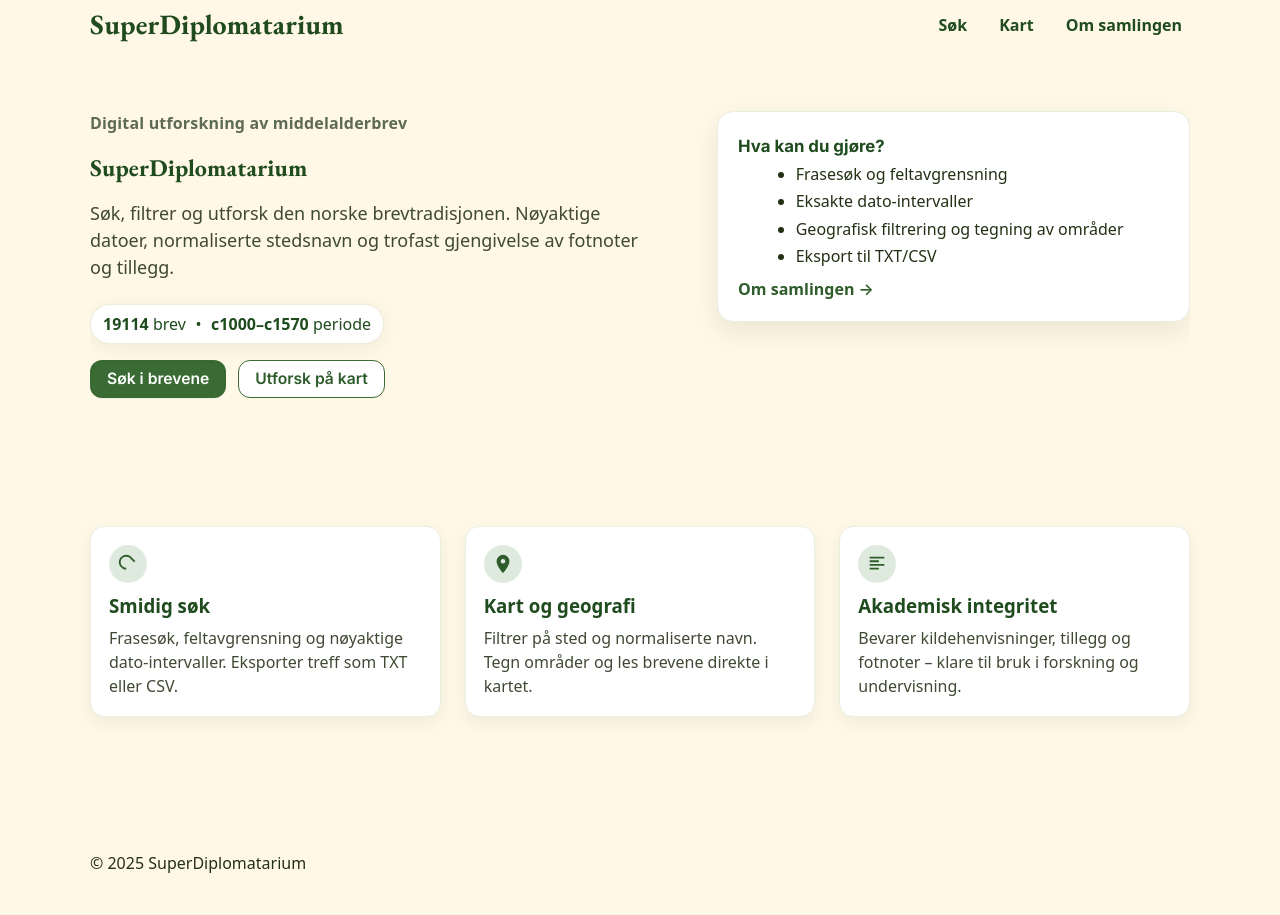
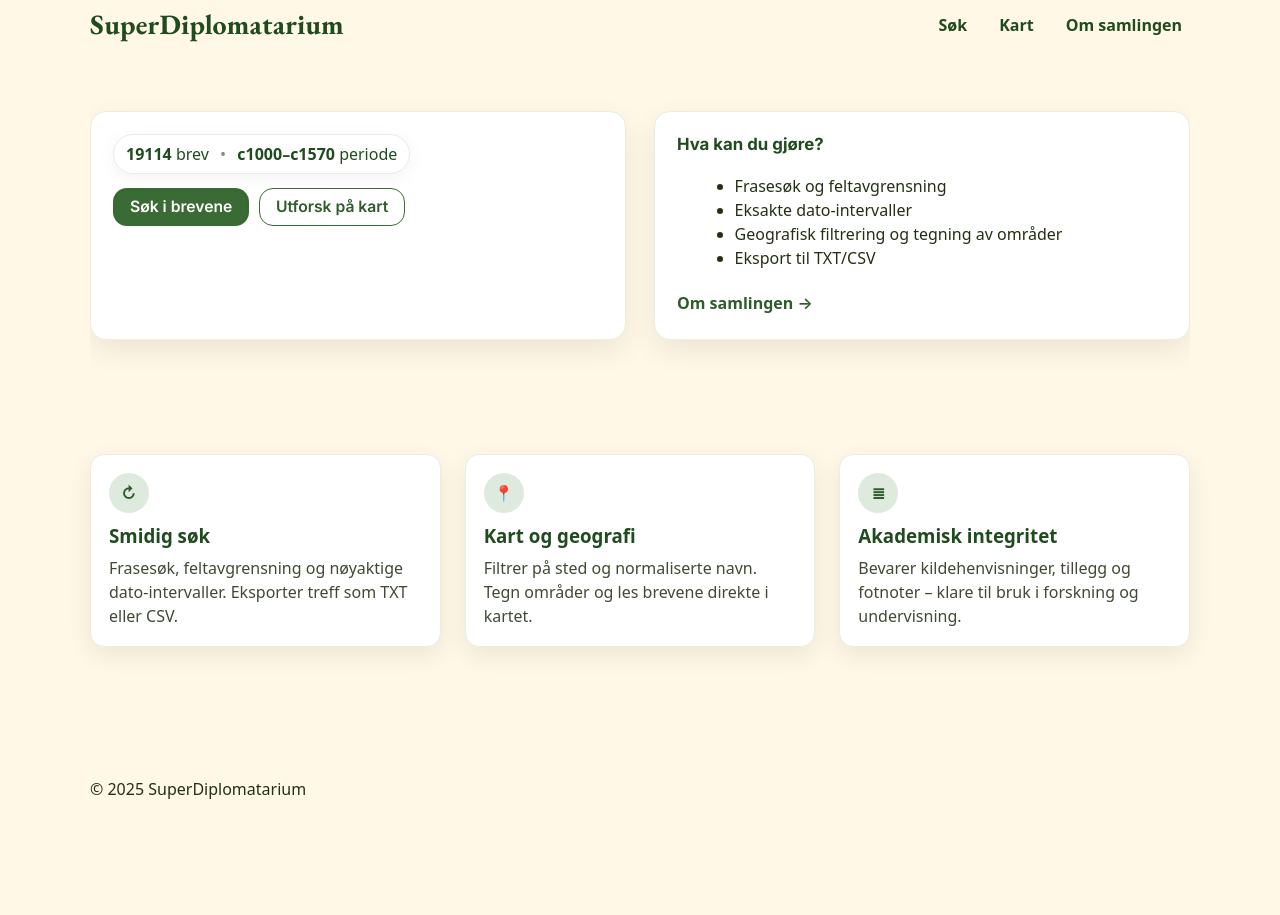
Before and after one commit to Moryzont/SuperDiplomatarium, a Jekyll site: the page built from index.html, in a window 1280 px wide. Built offline with Jekyll 4.4.1, drawn with Linux system fonts in a browser that asks for light colours; some web fonts are replaced.

Commit message:
design fix

```diff
--- a/assets/css/main.css
+++ b/assets/css/main.css
@@ -322,3 +322,75 @@
     margin-bottom: .6rem;
   }
   .icon svg{ width: 22px; height: 22px; display:block; }
+
+  /* ===================== Tighter, unified hero ===================== */
+
+.hero--tight{ position:relative; padding: clamp(24px, 4vw, 44px) 0 clamp(34px, 6vw, 64px); overflow:hidden; }
+
+/* two equal cards */
+.hero__grid{
+  display:grid; grid-template-columns: repeat(2, minmax(0,1fr));
+  gap: clamp(16px, 2.5vw, 28px);
+  align-items: stretch;  /* equal heights */
+}
+@media (max-width: 900px){ .hero__grid{ grid-template-columns: 1fr; } }
+
+/* panels (balanced shadow on all edges) */
+.panel{
+  background:#fff; border:1px solid #e9eedf; border-radius:16px;
+  box-shadow: 0 10px 28px rgba(0,0,0,.08); /* symmetric */
+  display:flex; height:100%;
+}
+.panel__body{ padding: clamp(16px, 2.2vw, 22px); display:flex; flex-direction:column; gap:.9rem; }
+
+/* left card: compact stats + CTAs */
+.stats-row{
+  display:inline-flex; gap:.7rem; align-items:center;
+  background:#fff; border:1px solid #e9eedf; border-radius:999px; padding:.42rem .75rem;
+  color: var(--green-900); box-shadow: 0 4px 18px rgba(0,0,0,.05);
+  width:max-content;
+}
+.stat strong{ font-weight:700; }
+.dot{ opacity:.6; }
+.cta-row{ display:flex; gap:.6rem; flex-wrap:wrap; }
+.panel--primary .btn{ border-radius:14px; }
+
+/* right card */
+.panel--info h2{
+  margin:0 0 .2rem; font: 700 1.05rem/1.2 "Inter", system-ui, -apple-system, Segoe UI, Roboto, "Helvetica Neue", Arial;
+  color: var(--green-900);
+}
+.bullets{ margin:.1rem 0 .4rem 1.1rem; }
+.link-cta{ color: var(--green-800); font-weight:600; text-decoration:none; }
+.link-cta:hover{ text-decoration:underline; }
+
+/* soft background blobs in palette */
+.blob{ position:absolute; pointer-events:none; z-index:-1; opacity:.55; filter: blur(30px); }
+.blob--tl{ width:42vw; height:42vw; top:-18vw; left:-10vw; background: radial-gradient(closest-side, var(--green-200), rgba(0,0,0,0)); }
+.blob--br{ width:46vw; height:46vw; bottom:-22vw; right:-18vw; background: radial-gradient(closest-side, #f3ffe9, rgba(0,0,0,0)); }
+
+/* ===================== Feature cards as links ===================== */
+.features{ padding: clamp(18px, 5vw, 52px) 0; }
+.features__grid{
+  display:grid; grid-template-columns: repeat(3, minmax(0,1fr));
+  gap: clamp(14px, 2.5vw, 24px);
+}
+@media (max-width: 900px){ .features__grid{ grid-template-columns: 1fr; } }
+
+.feature{
+  background:#fff; border:1px solid #e9eedf; border-radius:14px;
+  padding: clamp(14px, 2.2vw, 18px);
+  box-shadow: 0 8px 24px rgba(0,0,0,.08); /* even on all sides */
+  color: inherit; text-decoration:none; display:block;
+  transition: transform .08s ease, box-shadow .15s ease, border-color .15s ease;
+}
+.feature:hover{ transform: translateY(-1px); box-shadow: 0 12px 30px rgba(0,0,0,.10); border-color:#e2eadc; }
+.feature h3{ margin:.2rem 0 .35rem; color: var(--green-900); font-weight:700; }
+.feature p{ margin:0; color:#3f4933; }
+
+.icon{
+  width: 40px; height: 40px; border-radius: 50%;
+  display:grid; place-items:center;
+  background: var(--green-200); color: var(--green-800);
+  font-weight:700; margin-bottom:.6rem;
+}
--- a/index.html
+++ b/index.html
@@ -6,67 +6,68 @@ period_start: c1000
 period_end: c1570
 ---
 
-<section class="hero hero--modern">
-  <div class="container hero__inner">
-    <div class="hero__left">
-      <p class="kicker">Digital utforskning av middelalderbrev</p>
+<!-- HERO: two equal cards -->
+<section class="hero hero--tight">
+  <div class="container hero__grid">
 
-      <h1 class="hero-title">SuperDiplomatarium</h1>
-
-      <p class="lead">
-        Søk, filtrer og utforsk den norske brevtradisjonen. Nøyaktige datoer,
-        normaliserte stedsnavn og trofast gjengivelse av fotnoter og tillegg.
-      </p>
-
-      <div class="stats-pill" aria-label="Nøkkeltall">
-        <span><strong>{{ page.letters_count }}</strong> brev</span>
-        <span>•</span>
-        <span><strong>{{ page.period_start }}–{{ page.period_end }}</strong> periode</span>
+    <!-- Left: unified stats + CTAs -->
+    <div class="panel panel--primary" aria-label="Hurtigstart">
+      <div class="panel__body">
+        <div class="stats-row" aria-label="Nøkkeltall">
+          <span class="stat"><strong>{{ page.letters_count }}</strong> brev</span>
+          <span class="dot" aria-hidden="true">•</span>
+          <span class="stat"><strong>{{ page.period_start }}–{{ page.period_end }}</strong> periode</span>
         </div>
 
-      <div class="hero-actions">
+        <div class="cta-row">
           <a class="btn btn-primary" href="{{ '/sok/' | relative_url }}">Søk i brevene</a>
           <a class="btn btn-ghost"   href="{{ '/kart/' | relative_url }}">Utforsk på kart</a>
         </div>
       </div>
+    </div>
 
-    <aside class="hero__card" aria-label="Hva kan du gjøre?">
+    <!-- Right: “Hva kan du gjøre?” -->
+    <aside class="panel panel--info" aria-label="Hva kan du gjøre?">
+      <div class="panel__body">
         <h2>Hva kan du gjøre?</h2>
-      <ul class="hero__list">
+        <ul class="bullets">
           <li>Frasesøk og feltavgrensning</li>
           <li>Eksakte dato-intervaller</li>
           <li>Geografisk filtrering og tegning av områder</li>
           <li>Eksport til TXT/CSV</li>
         </ul>
         <a class="link-cta" href="{{ '/om/' | relative_url }}">Om samlingen →</a>
+      </div>
     </aside>
+
   </div>
 
-  <!-- Decorative background blobs (CSS only) -->
+  <!-- soft background blobs -->
   <div class="blob blob--tl" aria-hidden="true"></div>
   <div class="blob blob--br" aria-hidden="true"></div>
 </section>
 
+<!-- FEATURES: full-card links -->
 <section class="features">
   <div class="container">
     <div class="features__grid">
-      <article class="feature">
-        <div class="icon"><svg viewBox="0 0 24 24" aria-hidden="true"><path d="M10 18a8 8 0 1 1 5.292-14.001l4.707 4.707-1.414 1.414-4.2-4.2A6 6 0 1 0 10 16v2z" fill="currentColor"/></svg></div>
+      <a class="feature feature--link" href="{{ '/sok/' | relative_url }}" aria-label="Gå til søk">
+        <div class="icon" aria-hidden="true">↻</div>
         <h3>Smidig søk</h3>
         <p>Frasesøk, feltavgrensning og nøyaktige dato-intervaller. Eksporter treff som TXT eller CSV.</p>
-      </article>
+      </a>
 
-      <article class="feature">
-        <div class="icon"><svg viewBox="0 0 24 24" aria-hidden="true"><path d="M12 2a7 7 0 0 0-7 7c0 5.25 7 13 7 13s7-7.75 7-13a7 7 0 0 0-7-7zm0 9.5a2.5 2.5 0 1 1 0-5 2.5 2.5 0 0 1 0 5z" fill="currentColor"/></svg></div>
+      <a class="feature feature--link" href="{{ '/kart/' | relative_url }}" aria-label="Gå til kart">
+        <div class="icon" aria-hidden="true">📍</div>
         <h3>Kart og geografi</h3>
         <p>Filtrer på sted og normaliserte navn. Tegn områder og les brevene direkte i kartet.</p>
-      </article>
+      </a>
 
-      <article class="feature">
-        <div class="icon"><svg viewBox="0 0 24 24" aria-hidden="true"><path d="M4 4h16v2H4V4zm0 4h10v2H4V8zm0 4h16v2H4v-2zm0 4h10v2H4v-2z" fill="currentColor"/></svg></div>
+      <a class="feature feature--link" href="{{ '/om/' | relative_url }}" aria-label="Les om samlingen">
+        <div class="icon" aria-hidden="true">≣</div>
         <h3>Akademisk integritet</h3>
         <p>Bevarer kildehenvisninger, tillegg og fotnoter – klare til bruk i forskning og undervisning.</p>
-      </article>
+      </a>
     </div>
   </div>
 </section>
```
Lines whose indentation alone changed are shown as unchanged.
